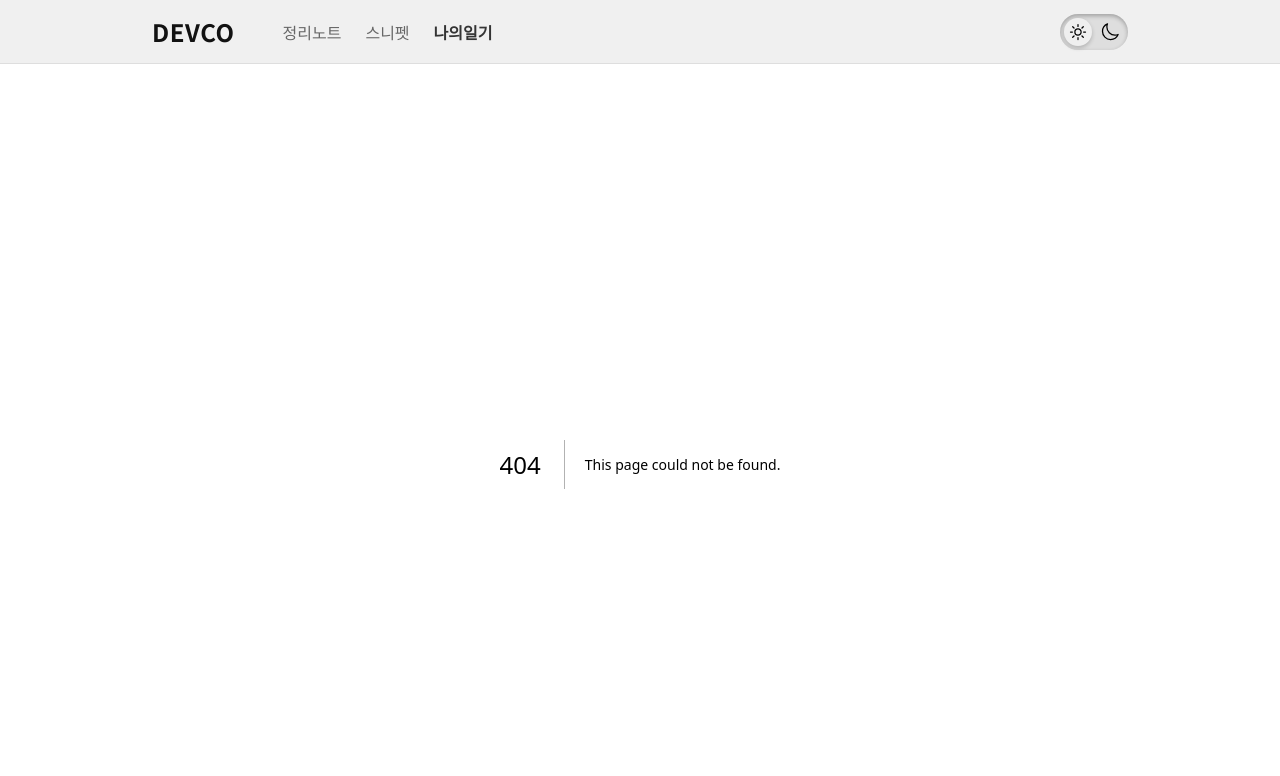
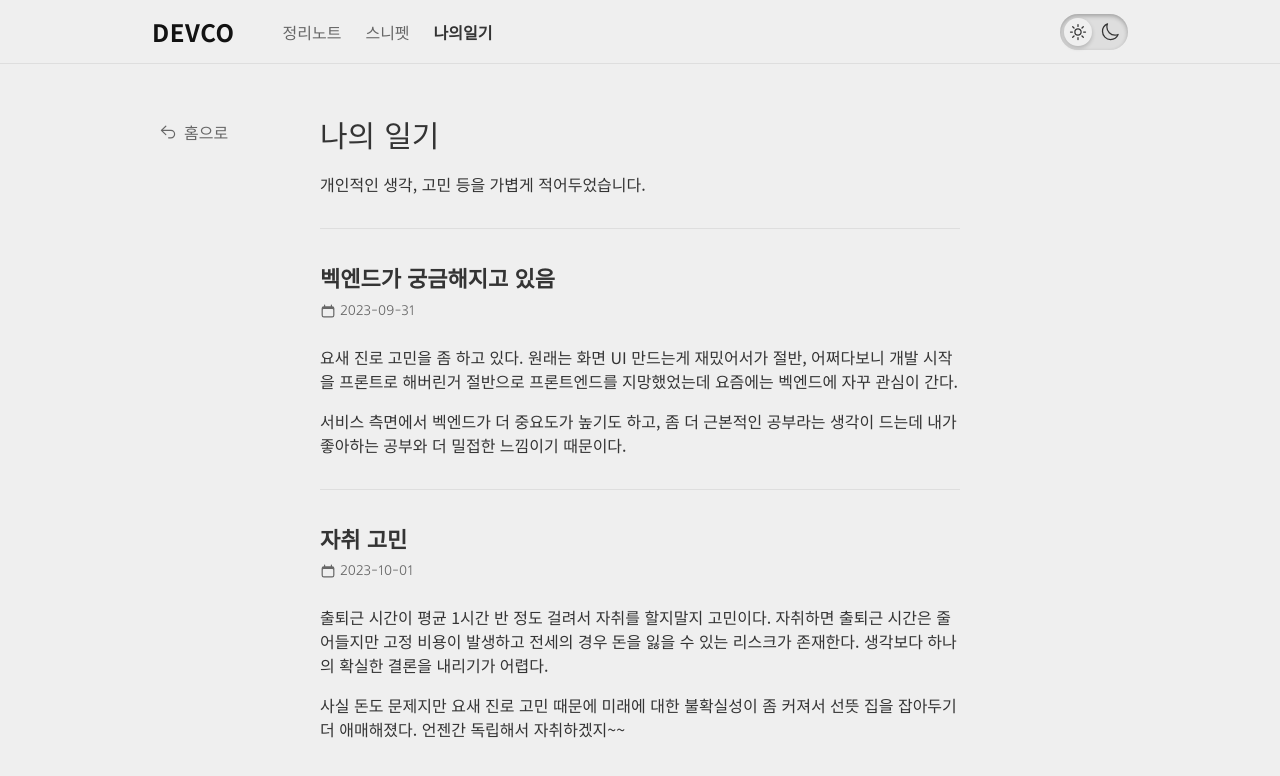
Before and after one commit to rygus9/blog, a Next.js app: page /record in a window 1280 px wide. Before the commit this address had no page. Shown: the top 776 px of the page. Built offline with nearby package versions, Linux system fonts and the light colour scheme.

Commit message:
feat: record 전체 UI 개발

```diff
--- /dev/null
+++ b/app/record/_common/mock.ts
@@ -0,0 +1,14 @@
+export const records = [
+  {
+    title: "벡엔드가 궁금해지고 있음",
+    content:
+      "<p>요새 진로 고민을 좀 하고 있다. 원래는 화면 UI 만드는게 재밌어서가 절반, 어쩌다보니 개발 시작을 프론트로 해버린거 절반으로 프론트엔드를 지망했었는데 요즘에는 벡엔드에 자꾸 관심이 간다.</p> <p>서비스 측면에서 벡엔드가 더 중요도가 높기도 하고, 좀 더 근본적인 공부라는 생각이 드는데 내가 좋아하는 공부와 더 밀접한 느낌이기 때문이다. </p>",
+    createdAt: "2023-09-31",
+  },
+  {
+    title: "자취 고민",
+    content:
+      "<p>출퇴근 시간이 평균 1시간 반 정도 걸려서 자취를 할지말지 고민이다. 자취하면 출퇴근 시간은 줄어들지만 고정 비용이 발생하고 전세의 경우 돈을 잃을 수 있는 리스크가 존재한다. 생각보다 하나의 확실한 결론을 내리기가 어렵다.</p> <p>사실 돈도 문제지만 요새 진로 고민 때문에 미래에 대한 불확실성이 좀 커져서 선뜻 집을 잡아두기 더 애매해졌다. 언젠간 독립해서 자취하겠지~~</p>",
+    createdAt: "2023-10-01",
+  },
+];
--- /dev/null
+++ b/app/record/page.tsx
@@ -0,0 +1,59 @@
+import { ArrowUturnLeftIcon, CalendarIcon } from "@heroicons/react/20/solid";
+import Link from "next/link";
+
+import { classNames } from "../_common/utils/classNames";
+import { records } from "./_common/mock";
+
+const Page = () => {
+  return (
+    <div className="max-w-2xl px-4 h-fit m-auto my-10 sm:my-14">
+      <main className="w-full min-h-[500px]">
+        <header>
+          <div className="relative">
+            <div
+              className={classNames(
+                "hidden",
+                "lg:absolute lg:block lg:-left-40 lg:top-0 lg:w-40 lg:h-full",
+              )}
+            >
+              <Link
+                href="/"
+                className="inline-flex items-center space-x-2 text-txt-300 hover:text-txt-700"
+              >
+                <ArrowUturnLeftIcon className="w-4 h-4" />
+                <span> 홈으로</span>
+              </Link>
+            </div>
+            <h1 className="font-blackHan text-txt-em text-[1.75rem] sm:text-3xl">
+              나의 일기
+            </h1>
+          </div>
+          <p className="mt-4">
+            개인적인 생각, 고민 등을 가볍게 적어두었습니다.
+          </p>
+        </header>
+        <hr className="border-back-em my-8" />
+
+        <div className="divide-y divide-back-em">
+          {records.map(({ content, createdAt, title }) => (
+            <article className="py-8 first:pt-0">
+              <h2 className="text-[22px] text-txt-500 font-semibold">
+                {title}
+              </h2>
+              <span className="inline-flex gap-1 items-center text-sm text-txt-300 align-middle mt-1">
+                <CalendarIcon className="w-4 h-4" />
+                <span className="font-arita">{createdAt}</span>
+              </span>
+              <div
+                dangerouslySetInnerHTML={{ __html: content }}
+                className="mt-6 space-y-4"
+              />
+            </article>
+          ))}
+        </div>
+      </main>
+    </div>
+  );
+};
+
+export default Page;
```
